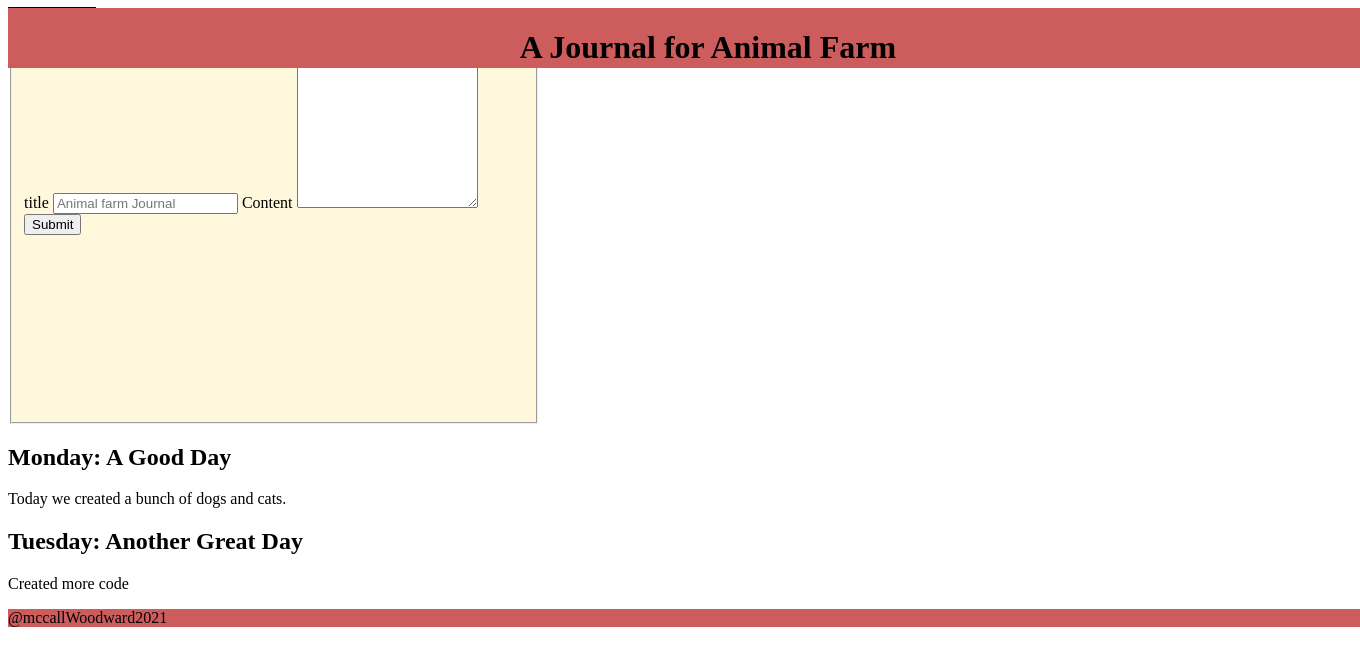
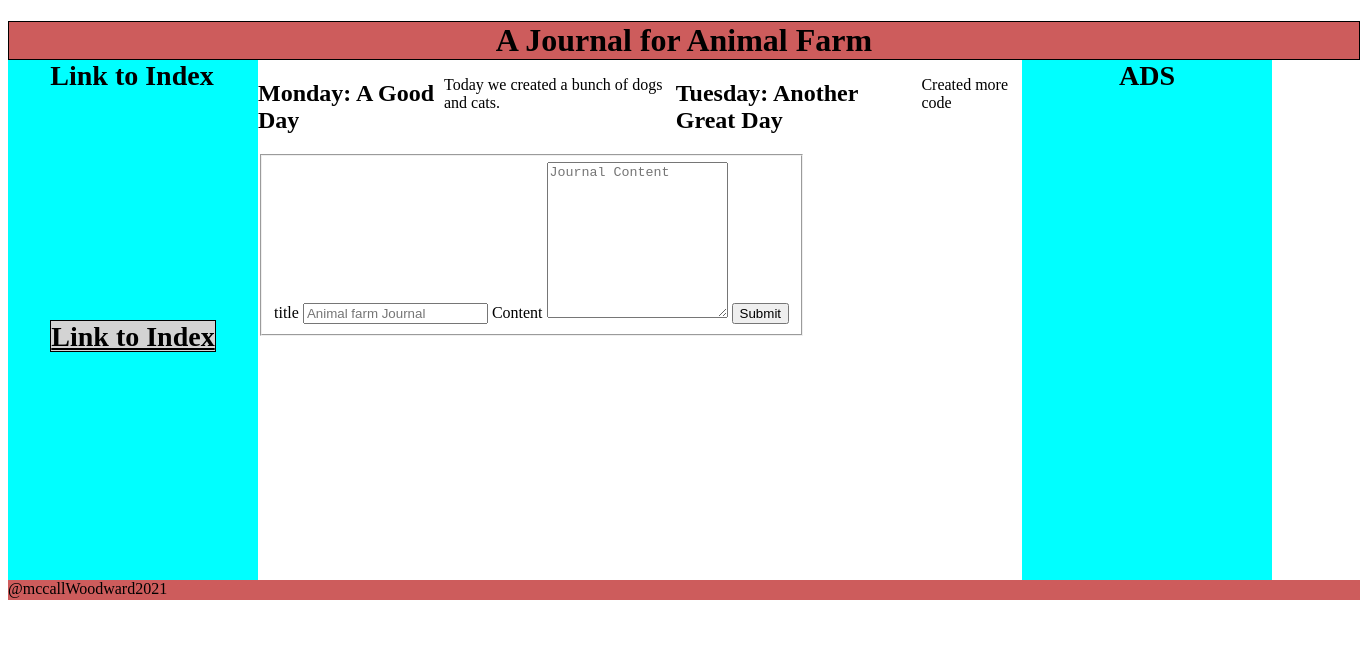
Before and after one commit to woodwardem/animalfarm, a plain HTML site: page journal.html in a window 1280 px wide. Shown: the whole page, 1360 px wide, since content can reach past the window. Drawn offline with Linux system fonts and the light colour scheme.

Commit message:
final code for animal farm and journal

```diff
--- /dev/null
+++ b/journal.css
@@ -0,0 +1,79 @@
+
+
+footer {
+    background: indianred;
+    height: 20px;
+    position: fixed;
+  width: 1400px;
+}
+
+
+h1 {
+    border: 1px solid black;
+    width: 1350px;
+    text-align: center;
+    background: indianred;
+
+    margin-bottom: 0px;
+}
+main {
+    display: grid;
+    grid-template-columns: 250px 1fr 250px;
+    justify-content: center;
+
+}
+#form{
+    display: grid;
+    order:2;
+    display:flex;
+    flex-direction: row;
+}
+
+
+section > #days {
+    display: flex;
+    flex-direction: row;
+    justify-content: center;
+
+}
+
+
+ nav {
+    background: cyan;
+    order: 1;
+    display: grid;
+grid-column-start: 1;
+grid-column-end: 2;
+grid-row-start: 1;
+grid-row-end: 5;
+    font-size: 28px;
+    margin-right: 150px;
+    justify-content: center;
+    width: 250px;
+    height: 520px;
+
+
+}
+
+#link {
+    border: 1px solid black;
+    height: 30px;
+    background: lightgrey;
+    color: black;
+   justify-content: center;
+
+}
+#right3 {
+    background-color: cyan;
+    display: grid;
+    order: 3;
+    height: 520px;
+    justify-content: center;
+    font-size: 28px;
+
+}
+
+section {
+    display: flex;
+    flex-direction: column;
+}
--- a/journal.html
+++ b/journal.html
@@ -4,20 +4,24 @@
     <meta charset="UTF-8">
     <meta name="viewport" content="width=device-width, initial-scale=1.0">
     <title>Animal Farm Journal</title>
+    <link rel="stylesheet" href="journal.css">
 </head>
 
-<link rel="stylesheet" href="style.css">
-<header id="head2">
-    <h1>A Journal for Animal Farm</h1>
-</header>
-<a id="link" href="index.html">Link to index</a>
+
+
 
 <body>
-    <nav id="journalnav"
-     id="link" href="index.html">Link to index</nav>
+
+        <h1>A Journal for Animal Farm</h1>
+
+
   <main>
 
-<form>
+    <nav id="journalnav" ><strong>Link to Index</strong>
+    <a id="link" href="index.html"> <strong>Link to Index</strong></a>
+</nav>
+<section>
+      <form id="form">
       <fieldset>
         <label for="title">title</label>
         <input type="text" name="title" placeholder="Animal farm Journal">
@@ -28,22 +32,22 @@
     </fieldset>
 
       </form>
-<article>
+       <article id="days">
         <h2>Monday: A Good Day</h2>
         <p>Today we created a bunch of dogs and cats.</p>
         <h2>Tuesday: Another Great Day</h2>
         <p>Created more code</p>
       </article>
-
-
+</section>
+<div id="right3"> <strong>ADS</strong></div>
   </main>
 
 
 
-
+ <footer id="foot">@mccallWoodward2021</footer>
 
 </body>
 
-<footer id="foot">@mccallWoodward2021</footer>
+
 <script src="./script/app.js"></script>
 </html>
--- a/script/app.js
+++ b/script/app.js
@@ -27,6 +27,6 @@ function makeNewArticle(event) {
     article.appendChild(h2);
     article.appendChild(p);
 
-    const main = document.querySelector('main')
-    main.appendChild(article);
+    const section = document.querySelector('section')
+    section.appendChild(article);
 }
--- a/style.css
+++ b/style.css
@@ -123,19 +123,23 @@ footer {
 
 
 }
+form {
+    display: grid;
+    grid-row: 1;
+    grid-column: 6;
+}
+
+
 
 fieldset {
-    justify-content: center;
     background: cornsilk;
-    height: 360px;
+    height: 460px;
     width: 500px;
-    align-items: center;
-
 }
-journalnav {
+#journalnav {
     background: cyan;
     order: 2;
-    height: 610px;
+    height: 510px;
     width: 348px;
     display: grid;
 
```
Lines whose indentation alone changed are shown as unchanged.
